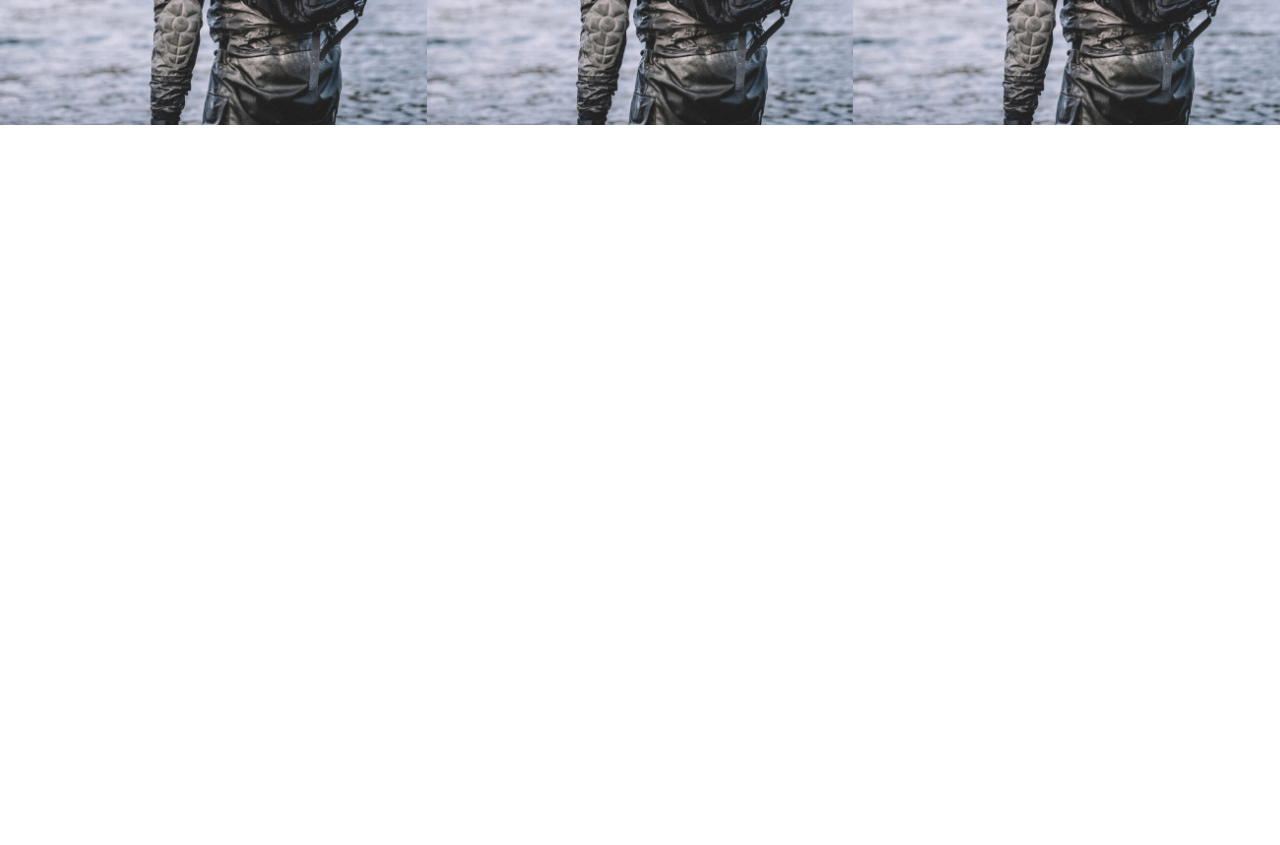
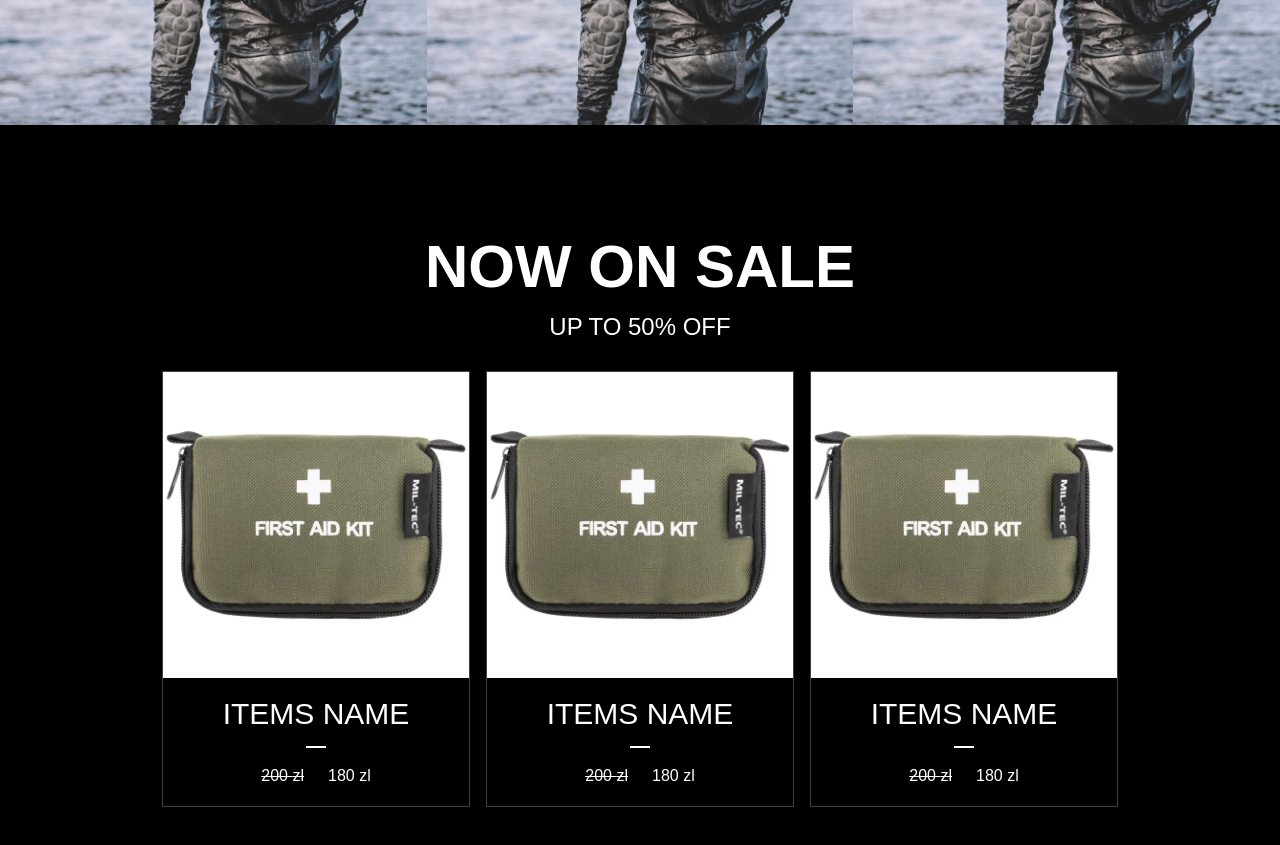
Before and after one commit to YoWuzzup/NPJB, a Next.js app: page / in a window 1280 px wide. Shown: the part 1760-2605 px from the top of the page. Before the commit the page ends 1885 px from the top, so only its background shows below. Built offline with nearby package versions, Linux system fonts and the light colour scheme.

Commit message:
added onsale section

```diff
--- a/src/app/page.tsx
+++ b/src/app/page.tsx
@@ -1,4 +1,5 @@
 import { ImagesSection } from "@/components/sections/home/ImagesSection";
+import { OnsaleSection } from "@/components/sections/home/OnsaleSection";
 
 export default async function Home() {
   // import clientPromise from "@/lib/mongodb";
@@ -7,8 +8,9 @@ export default async function Home() {
   // const users = await db.collection("users").find({}).toArray();
 
   return (
-    <main className="flex flex-col gap-8 row-start-2 items-center sm:items-start">
+    <main className="flex flex-col">
       <ImagesSection />
+      <OnsaleSection />
     </main>
   );
 }
--- /dev/null
+++ b/src/components/common/ProductOnSale.tsx
@@ -0,0 +1,67 @@
+import Link from "next/link";
+import { ObjectId } from "mongodb";
+
+import { Button } from "./Button";
+
+type TProductOnSale = {
+  name: string;
+  price: number;
+  discount: number;
+  image: string;
+  currency: string;
+  _id: ObjectId | string;
+};
+
+export const ProductOnSale: React.FC<TProductOnSale> = ({
+  name,
+  price,
+  discount,
+  image,
+  currency,
+  _id,
+}) => {
+  const priceWithDiscount = price - price * (discount / 100) || price;
+
+  return (
+    <Link href={`shop/${_id || ""}`}>
+      <div className="group/productonsale border border-white/25">
+        {/* image */}
+        <div
+          className="w-[306px] h-[306px] bg-blend-multiply bg-center bg-cover"
+          style={{ backgroundImage: `url(${image})` }}
+        ></div>
+
+        {/* bottom info */}
+        <div className="relative h-32">
+          <Button
+            buttonProps={{
+              className: `group-hover/productonsale:opacity-100 opacity-0 w-[210px] border-white border-2 px-10 py-2 mb-10
+            text-white/100 text-xl capitalize duration-300 hover:text-white/75 absolute top-1/2 left-1/2
+            -translate-x-1/2 -translate-y-1/2 z-0 group-hover/productonsale:z-10`,
+            }}
+          >
+            view details
+          </Button>
+
+          <div
+            className={`group-hover/productonsale:opacity-0 opacity-100 w-full text-center flex flex-col justify-center
+            items-center absolute top-1/2 left-1/2 -translate-x-1/2 -translate-y-1/2 group-hover/productonsale:z-0 z-10`}
+          >
+            <div
+              className="uppercase relative text-3xl pb-4 mb-4 after:bottom-0 after:left-1/2 after:-translate-x-1/2 after:absolute after:content-['']
+          after:h-[2px] after:w-5 after:bg-white"
+            >
+              {name}
+            </div>
+            <div className="flex flex-row flex-nowrap gap-6">
+              <span className={`${discount ? "line-through" : ""}`}>
+                {price} {currency}
+              </span>
+              {priceWithDiscount} {currency}
+            </div>
+          </div>
+        </div>
+      </div>
+    </Link>
+  );
+};
--- /dev/null
+++ b/src/components/sections/home/OnsaleSection.tsx
@@ -0,0 +1,57 @@
+import { ProductOnSale } from "@/components/common/ProductOnSale";
+
+const items = [
+  {
+    _id: "1",
+    name: "items name",
+    description:
+      "LocaleRouteNormalizerLocaleRouteNormalizerLocaleRouteNormalizerLocaleRouteNormalizer",
+    price: 200,
+    discount: 10,
+    currency: "zl",
+    images: ["./removeLater/Medkit.avif"],
+  },
+  {
+    _id: "2",
+    name: "items name",
+    description:
+      "LocaleRouteNormalizerLocaleRouteNormalizerLocaleRouteNormalizerLocaleRouteNormalizer",
+    price: 200,
+    discount: 10,
+    currency: "zl",
+    images: ["./removeLater/Medkit.avif"],
+  },
+  {
+    _id: "3",
+    name: "items name",
+    description:
+      "LocaleRouteNormalizerLocaleRouteNormalizerLocaleRouteNormalizerLocaleRouteNormalizer",
+    price: 200,
+    discount: 10,
+    currency: "zl",
+    images: ["./removeLater/Medkit.avif"],
+  },
+];
+
+export const OnsaleSection: React.FC = () => {
+  return (
+    <section className="w-full flex flex-col justify-center items-center bg-black text-white py-28">
+      <h2 className="uppercase text-6xl font-bold mb-3.5">now on sale</h2>
+      <div className="uppercase text-2xl mb-7">up to 50% off</div>
+
+      <div className="w-8/12 flex flex-row flex-nowrap gap-4 justify-center items-center">
+        {items.map((item, idx) => (
+          <ProductOnSale
+            key={`${item.name}_${idx}`}
+            name={item.name}
+            price={item.price}
+            discount={item.discount}
+            image={item.images[0]}
+            currency={item.currency}
+            _id={item._id}
+          />
+        ))}
+      </div>
+    </section>
+  );
+};
```
Also changed, not shown: public/removeLater/Medkit.avif (added).
